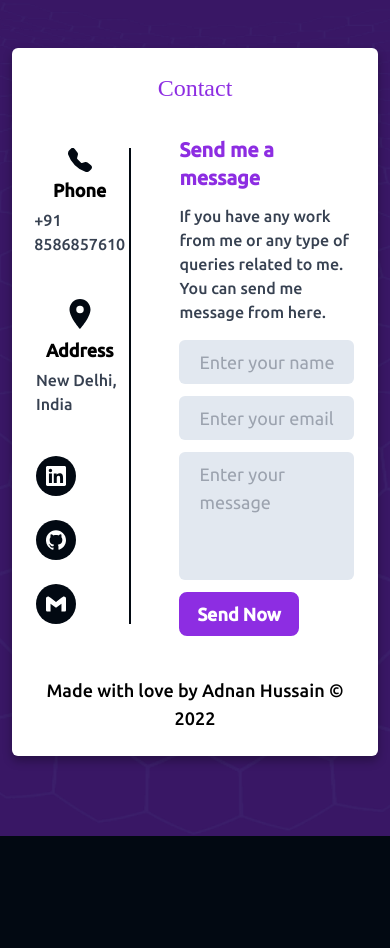
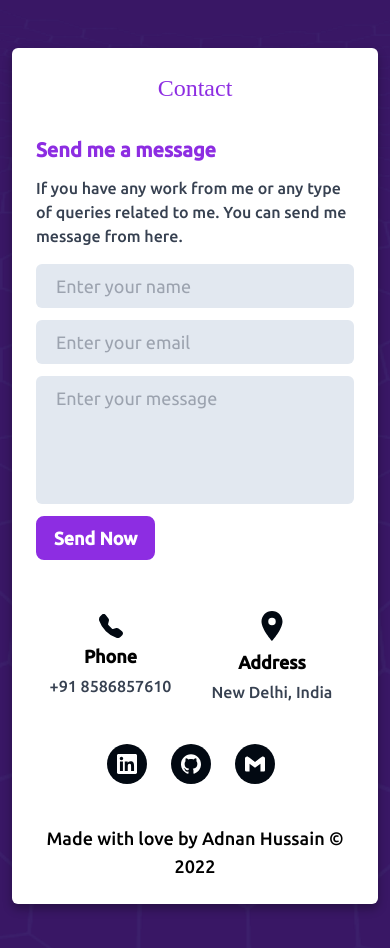
Before and after one commit to adnan25042001/portfolio, a React (Vite) app: page / in a window 390 px wide. Shown: the part 7640-8588 px from the top of the page. Before the commit the page ends 8476 px from the top, so only its background shows below. Built offline with nearby package versions, Linux system fonts and the light colour scheme; a web font is replaced by a local one.

Commit message:
updated contact section

```diff
--- a/src/components/Contact.jsx
+++ b/src/components/Contact.jsx
@@ -14,8 +14,8 @@ const Contact = () => {
                 <div className="heading text-mainColor mb-8">
                     <h3>Contact</h3>
                 </div>
-                <div className="flex justify-between items-center gap-12">
-                    <div className="contact-after w-[30%] h-full shrink-0 pr-2 relative flex flex-col gap-10 justify-center items-center">
+                <div className="flex justify-between items-center gap-12 flex-col-reverse sm:flex-row">
+                    <div className="contact-after w-full sm:w-[30%] h-full shrink-0 pr-2 relative flex flex-wrap gap-10 justify-center items-center">
                         <div className="flex flex-col gap-1 justify-center items-center">
                             <BsTelephoneFill className="text-bgColor text-2xl" />
                             <div className="text-lg font-semibold">Phone</div>
@@ -54,7 +54,7 @@ const Contact = () => {
                             </a>
                         </div>
                     </div>
-                    <div className="w-[70%]">
+                    <div className="w-full sm:w-[70%]">
                         <h2 className="text-xl xs:text-2xl sm:text-3xl text-mainColor font-bold mb-3">
                             Send me a message
                         </h2>
--- a/src/index.css
+++ b/src/index.css
@@ -182,7 +182,7 @@
 
     .contact-after::after {
         content: "";
-        @apply h-full w-[2px] bg-bgColor top-[50%] right-0 absolute translate-y-[-50%];
+        @apply h-full w-[2px] hidden sm:block bg-bgColor top-[50%] right-0 absolute translate-y-[-50%];
     }
 
     .cursor {
```
